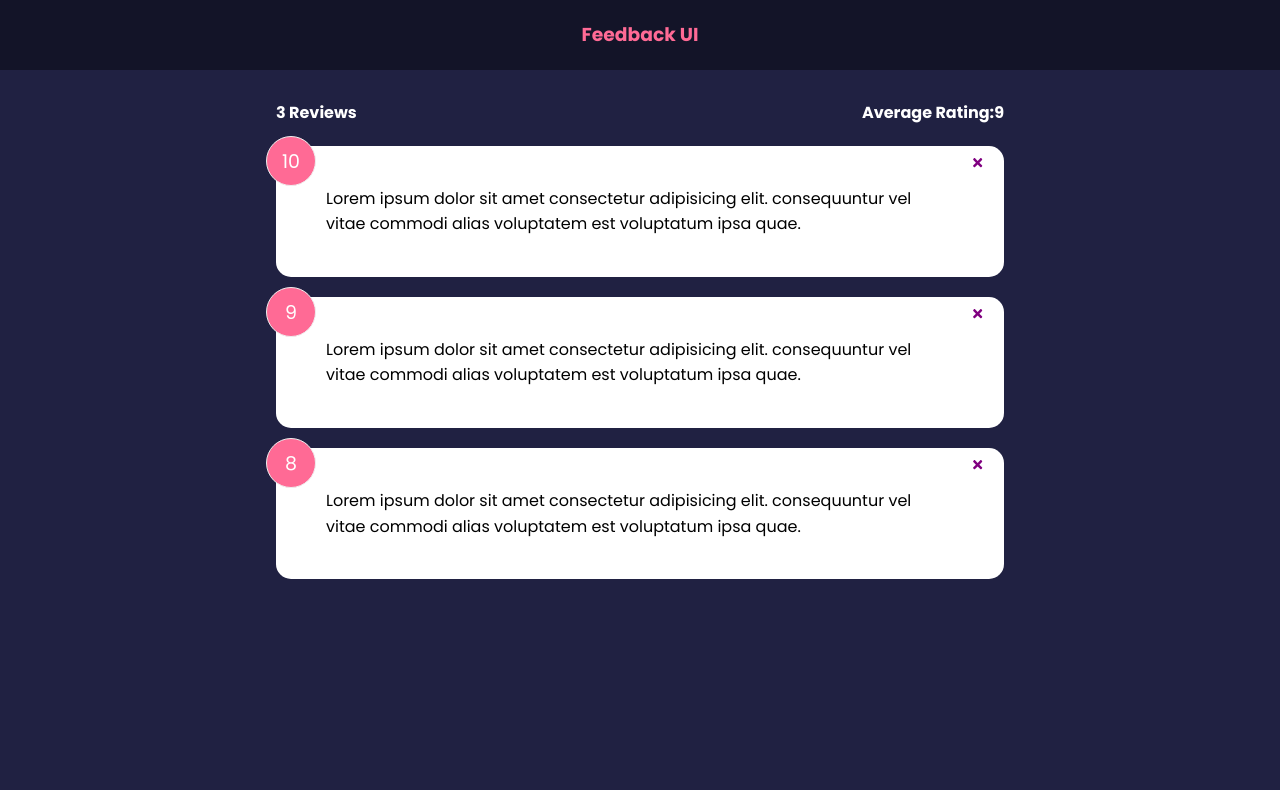
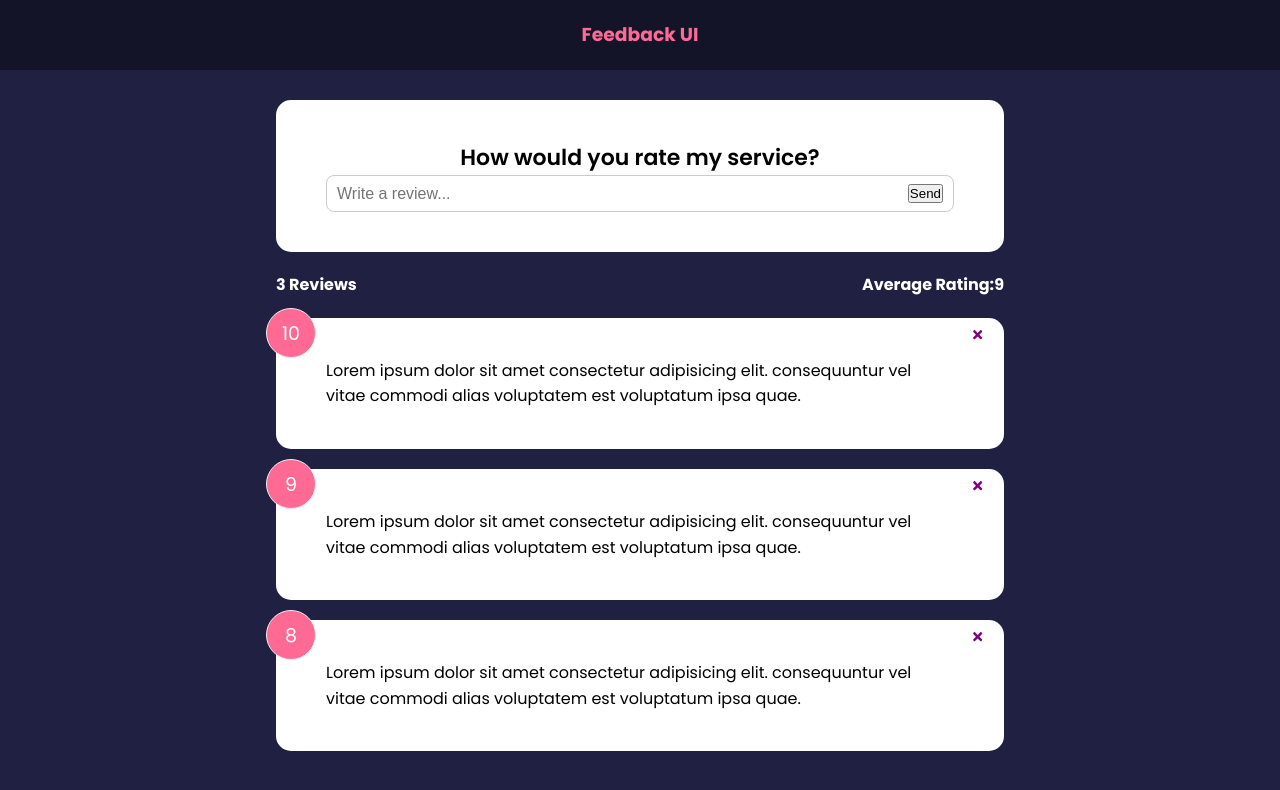
Before and after one commit to NileshSaha/feeback_react, a React (Create React App) app: page / in a window 1280 px wide. Shown: the top 790 px of the page. Built offline with nearby package versions, Linux system fonts and the light colour scheme.

Commit message:
feedback form added

```diff
--- a/src/App.js
+++ b/src/App.js
@@ -2,6 +2,7 @@
 import Header from './components/Header'
 import FeedbackList from './components/FeedbackList'
 import FeedbackStats from './components/FeedbackStats'
+import FeedbackForm from './components/FeedbackForm'
 import FeedbackData from './data/FeedbackData'
 
 function App() {
@@ -16,6 +17,7 @@
     <>
       <Header />
       <div className='container'>
+        <FeedbackForm />
         <FeedbackStats feedback={feedback}/>
         <FeedbackList feedback={feedback} handleDelete={deleteFeedback} />
       </div>
--- /dev/null
+++ b/src/components/FeedbackForm.jsx
@@ -0,0 +1,28 @@
+import { useState } from 'react'
+import Card from './shared/Card'
+
+function FeedbackForm() {
+  const [text, setText] = useState('')
+  const handleTextChange = (e) => {
+    setText(e.target.value)
+  }
+  return (
+    <Card>
+      <form>
+        <h2>How would you rate my service?</h2>
+
+        <div className='input-group'>
+          <input
+            type='text'
+            onChange={handleTextChange}
+            placeholder='Write a review...'
+            value={text}
+          />
+          <button type='submit'>Send</button>
+        </div>
+      </form>
+    </Card>
+  )
+}
+
+export default FeedbackForm
```
